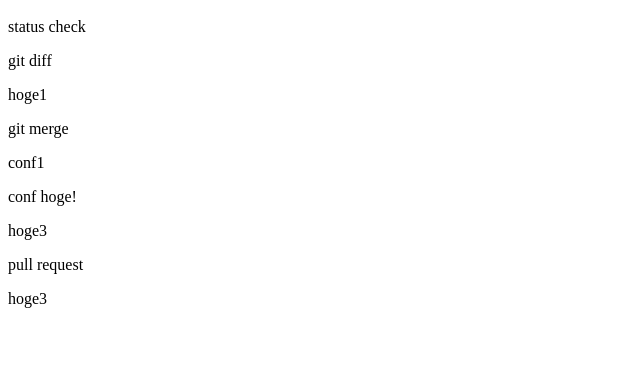
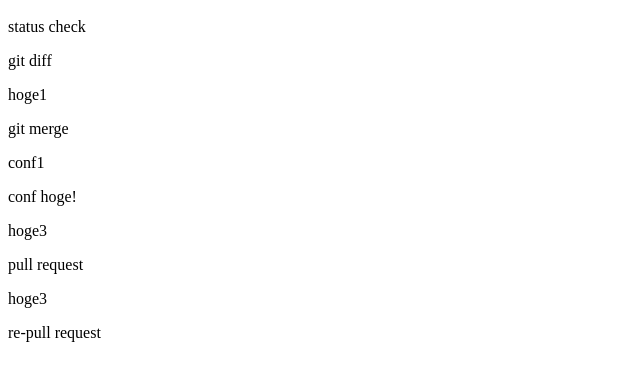
Before and after one commit to tclab-jp/tuto-test10, a plain HTML site: page index.html in a window 1280 px wide. Shown: the part 48-428 px from the top of the page, without its empty margins (0-640 px from the left). Drawn offline with Linux system fonts and the light colour scheme.

Commit message:
re-pull request

```diff
--- a/index.html
+++ b/index.html
@@ -11,3 +11,5 @@
 <p>pull request</p>
 
 <p>hoge3</p>
+
+<p>re-pull request</p>
```
